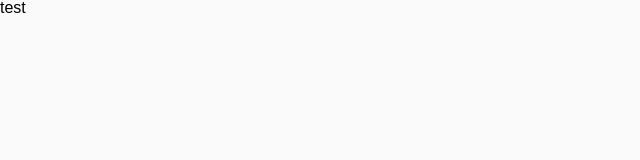
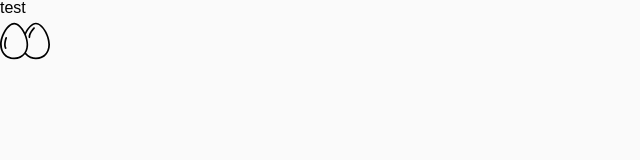
Before and after one commit to colomfernando/grocery-list, a React (Create React App) app: page / in a window 1280 px wide. Shown: the top 160 px of the page, without its empty margins (0-640 px from the left). Built offline with nearby package versions, Linux system fonts and the light colour scheme.

Commit message:
create Icon svg component

```diff
--- a/src/App.tsx
+++ b/src/App.tsx
@@ -1,5 +1,6 @@
 import React from 'react';
 import GlobalStyles from 'theme/GlobalStyles';
+import Icon from 'components/Icon';
 
 const App: React.FC = () => {
   return (
@@ -7,6 +8,7 @@ const App: React.FC = () => {
       <GlobalStyles />
       <div className="App">
         <p>test</p>
+        <Icon iconName="eggs" />
       </div>
     </>
   );
--- /dev/null
+++ b/src/components/Icon/index.tsx
@@ -0,0 +1,35 @@
+import React from 'react';
+import { validateString, validateNumber } from 'utils';
+import svgs from './svgs';
+import Styles from './styles';
+
+interface IIconProps {
+  iconName: string;
+  width?: number;
+  height?: number;
+  color?: string;
+}
+const Icon: React.FC<IIconProps> = ({ iconName, color, width, height }) => {
+  if (!iconName || !validateString(iconName)) return null;
+  if (!(iconName in svgs)) return null;
+
+  const { viewBox, paths, w, h } = svgs[iconName];
+
+  const validWidth = width && validateNumber(width) ? width : w;
+  const validHeight = height && validateNumber(height) ? height : h;
+
+  return (
+    <Styles.Svg
+      viewBox={viewBox}
+      width={validWidth}
+      height={validHeight}
+      color={color}
+    >
+      {paths.map((path, idx) => (
+        <Styles.Path key={idx.toString()} d={path} />
+      ))}
+    </Styles.Svg>
+  );
+};
+
+export default Icon;
--- /dev/null
+++ b/src/components/Icon/styles.ts
@@ -0,0 +1,16 @@
+import styled from 'styled-components';
+
+interface ISvgStyles {
+  color?: string;
+}
+
+const Svg = styled.svg<ISvgStyles>`
+  color: ${({ color }) => (color ? color : '#000')};
+`;
+
+const Path = styled.path`
+  fill: currentColor;
+`;
+
+Svg.displayName = 'SvgIcon';
+export default { Svg, Path };
--- /dev/null
+++ b/src/components/Icon/svgs.ts
@@ -0,0 +1,22 @@
+export interface ISvgs {
+  [key: string]: {
+    viewBox: string;
+    w: number;
+    h: number;
+    paths: string[];
+  };
+}
+
+const svgs: ISvgs = {
+  eggs: {
+    viewBox: '0 0 460.007 460.007',
+    w: 50,
+    h: 50,
+    paths: [
+      'M330.4 61.203c-38.4 0-76.8 43.2-100 89.6-25.6-51.2-64.8-89.6-100-89.6-60 0-130.4 110.4-130.4 203.2 0 67.2 44.8 134.4 129.6 134.4 44.8 0 78.4-18.4 100-46.4 28 33.6 69.6 46.4 100.8 46.4 84.8 0 129.6-68 129.6-134.4.8-92.8-69.6-203.2-129.6-203.2zm-200 321.6c-54.4 0-113.6-36.8-113.6-118.4 0-84 62.4-187.2 113.6-187.2 32.8 0 70.4 42.4 92.8 95.2v.8c12.8 29.6 20.8 61.6 20.8 92 0 80.8-59.2 117.6-113.6 117.6zm200 0c-28.8 0-67.2-12-91.2-44 13.6-22.4 20-48.8 20-74.4 0-31.2-8-64.8-20.8-95.2 24.8-54.4 61.6-92.8 92-92.8 51.2 0 113.6 103.2 113.6 187.2.8 82.4-58.4 119.2-113.6 119.2z',
+      'M60 193.203c-4-1.6-8.8.8-10.4 4.8-.8 2.4-23.2 60.8-4.8 101.6 1.6 2.4 4 4 7.2 4 .8 0 2.4 0 3.2-.8 4-1.6 5.6-6.4 4-10.4-16-34.4 4.8-88 5.6-88.8 1.6-4-.8-8.8-4.8-10.4zM319.2 106.003c-3.2-4-8-4-11.2-.8-1.6 1.6-46.4 46.4-45.6 91.2 0 4 4 8 8 8 4.8 0 8-4 8-8-.8-37.6 40-79.2 40.8-79.2 3.2-3.2 3.2-8 0-11.2z',
+    ],
+  },
+};
+
+export default svgs;
```
Also changed, not shown: 1 other file (tests, documents, lock files or other folders).
